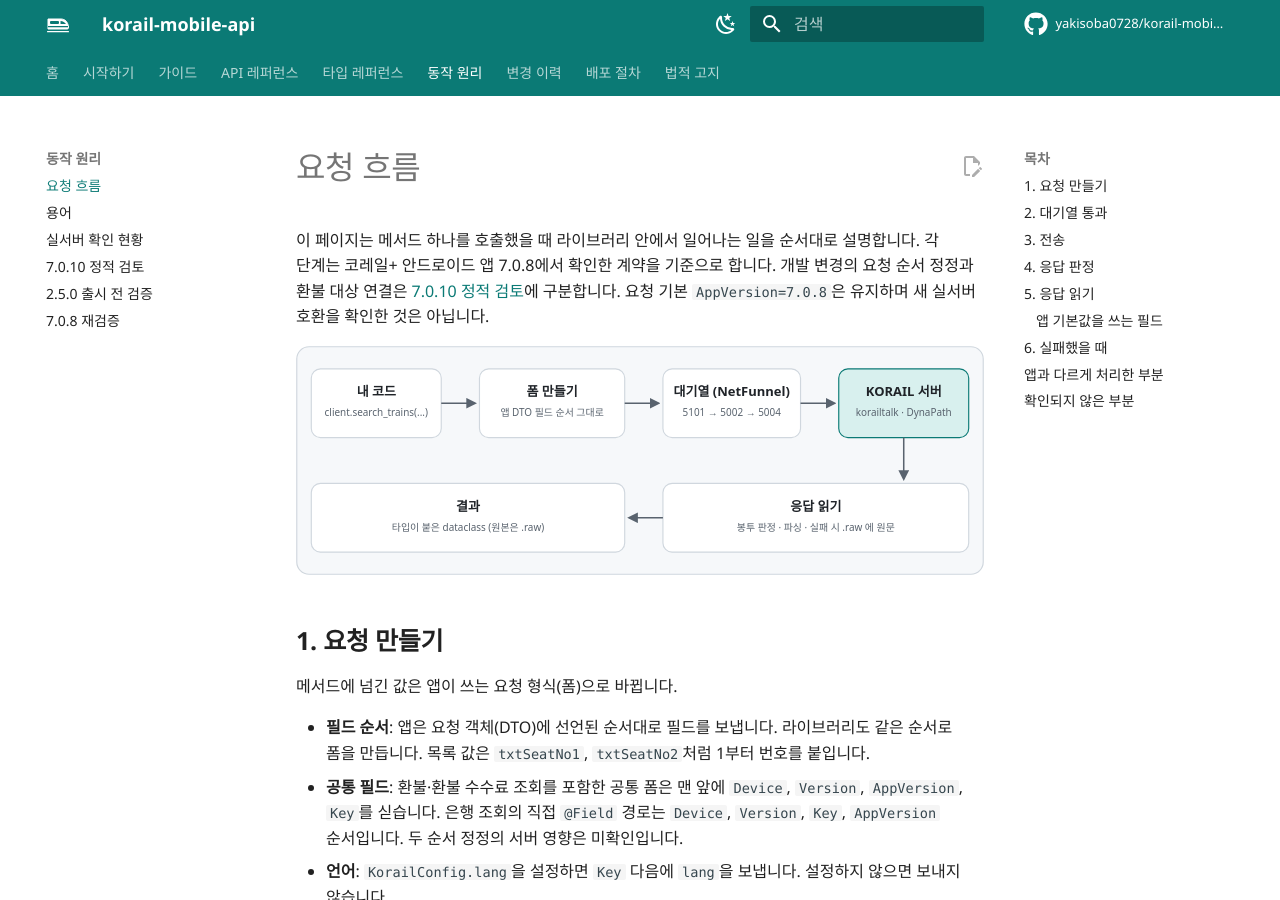
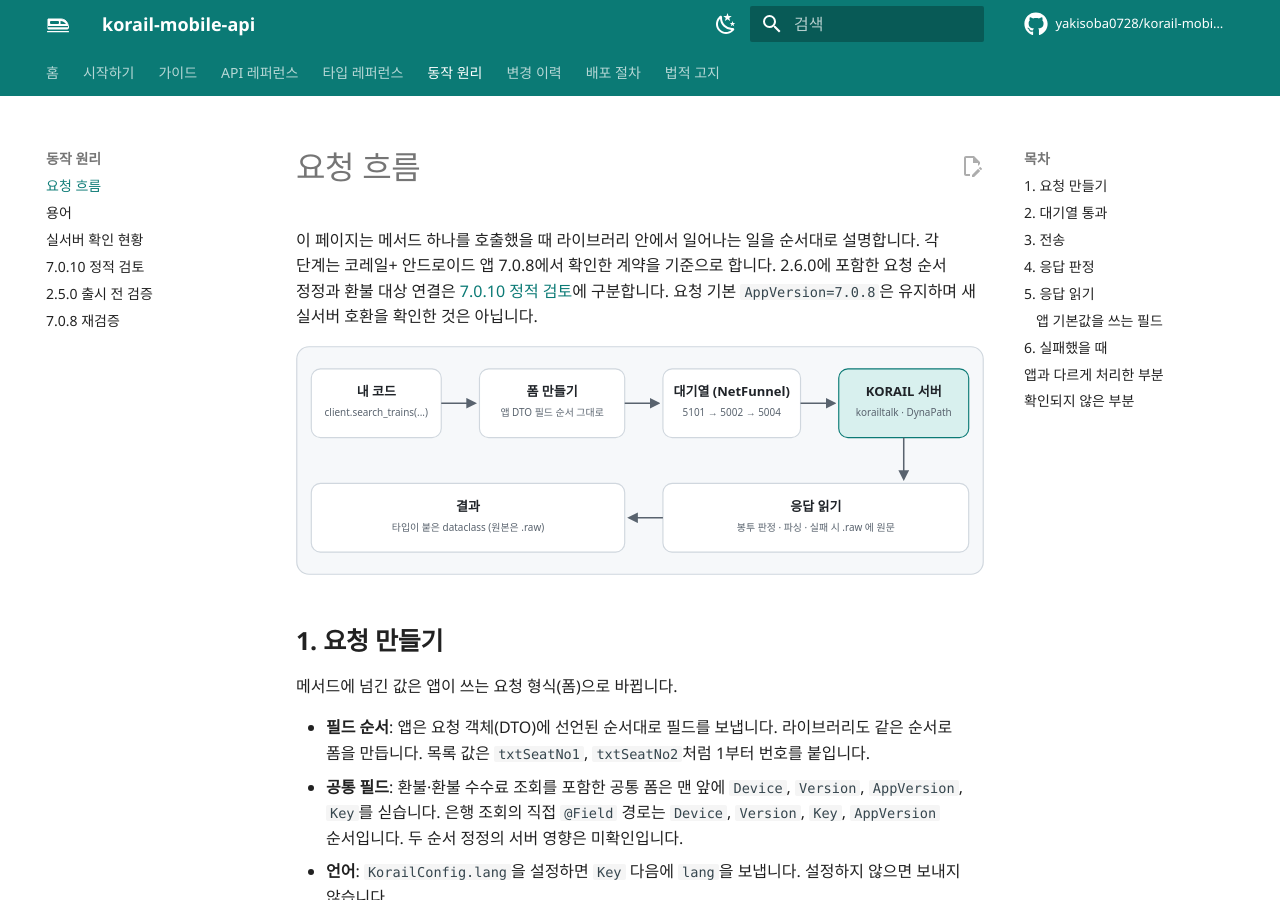
Before and after one commit to yakisoba0728/korail-mobile-api, an MkDocs documentation site: the page built from docs/concepts/how-it-works.md, in a window 1280 px wide and 900 px high. Built offline with MkDocs 1.6.1 and Material for MkDocs 9.7.7, drawn with Linux system fonts in a browser that asks for light colours; comment, search, counter and statistics services are not loaded.

```diff
--- a/docs/concepts/how-it-works.md
+++ b/docs/concepts/how-it-works.md
@@ -2,7 +2,7 @@
 
 이 페이지는 메서드 하나를 호출했을 때 라이브러리 안에서 일어나는 일을 순서대로 설명합니다.
 각 단계는 코레일+ 안드로이드 앱 7.0.8에서 확인한 계약을 기준으로 합니다.
-개발 변경의 요청 순서 정정과 환불 대상 연결은 [7.0.10 정적 검토](../verification-7010.md)에 구분합니다.
+2.6.0에 포함한 요청 순서 정정과 환불 대상 연결은 [7.0.10 정적 검토](../verification-7010.md)에 구분합니다.
 요청 기본 `AppVersion=7.0.8`은 유지하며 새 실서버 호환을 확인한 것은 아닙니다.
 
 ![요청 흐름](../assets/flow-light.svg#only-light)
```
Also changed, not shown: docs/guide/convenience.md (+1 -1 lines), docs/reference/mutation-models.md (+1 -1 lines).
